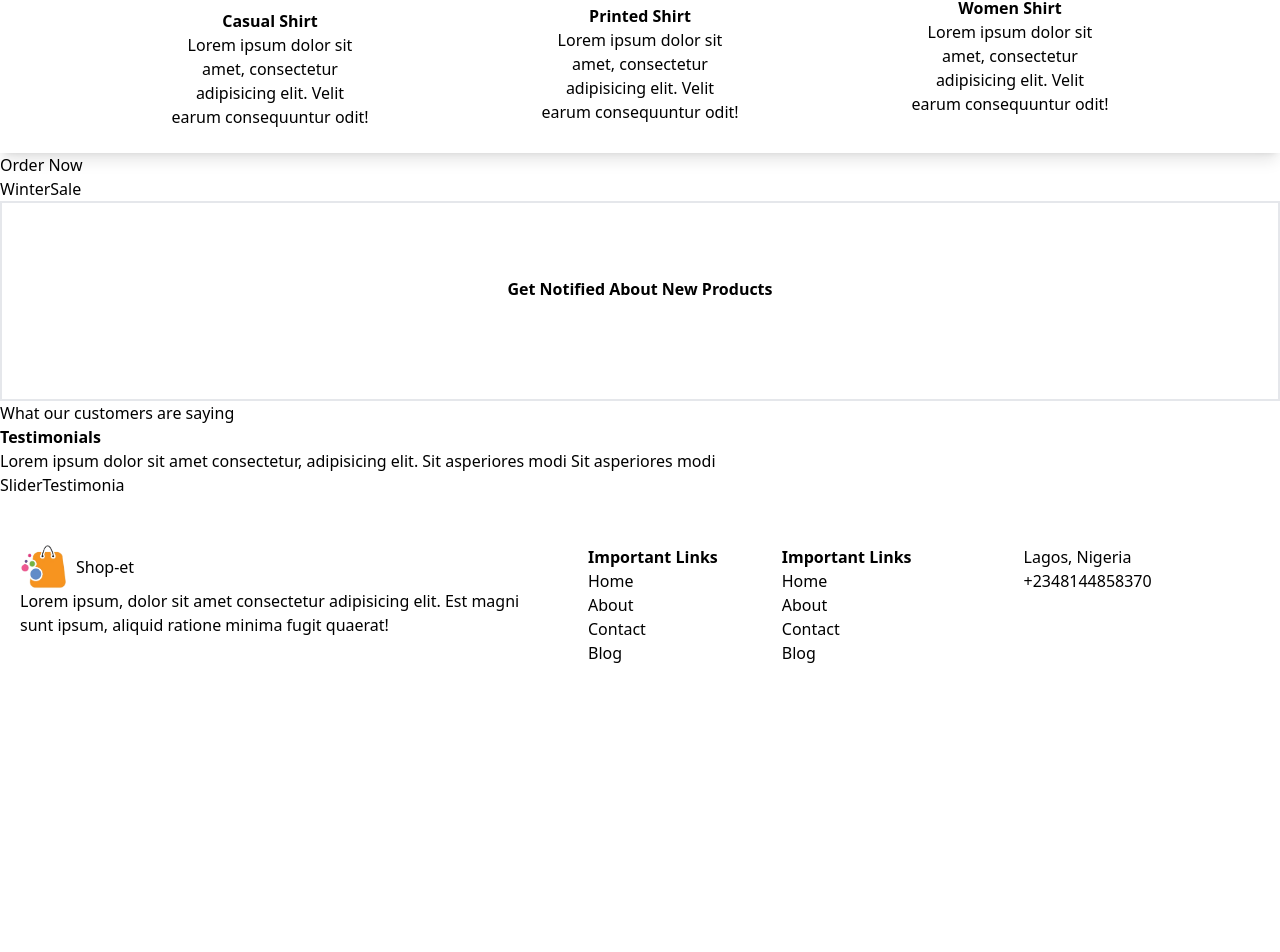
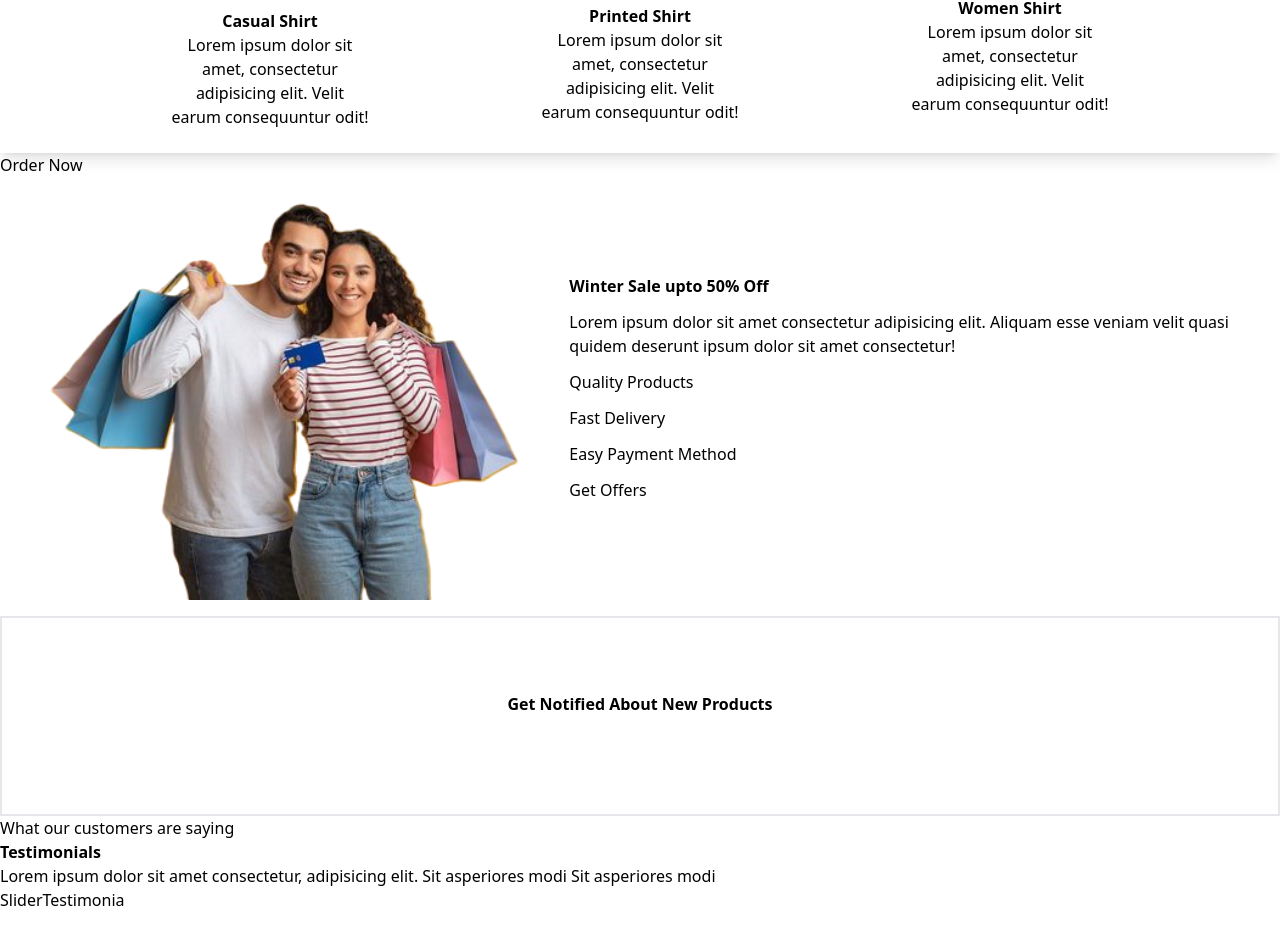
Before and after one commit to Kkebuka/shop-et, a React (Create React App) app: page / in a window 1280 px wide. Shown: the part 1566-2518 px from the top of the page. Before the commit the page ends 2463 px from the top, so only its background shows below. Built offline with nearby package versions, Linux system fonts and the light colour scheme.

Commit message:
winter sale components

```diff
--- a/src/components/WinterSale.js
+++ b/src/components/WinterSale.js
@@ -1,7 +1,31 @@
 import React from "react";
+import woman from "../assets/hero/shopping.png";
 
 function WinterSale() {
-  return <div>WinterSale</div>;
+  const qualities = [
+    { key: 0, icon: "", text: "Quality Products" },
+    { key: 1, icon: "", text: "Fast Delivery" },
+    { key: 2, icon: "", text: "Easy Payment Method" },
+    { key: 3, icon: "", text: "Get Offers" },
+  ];
+  return (
+    <div className="  container mx-auto flex flex-col items-center justify-evenly lg:flex-row mb-4">
+      <img src={woman} alt="woman with bags" className="w-[500px] " />
+      <div className="px-4 py-6 flex flex-col gap-3 lg:w-[700px]">
+        <strong>Winter Sale upto 50% Off</strong>
+        <p>
+          Lorem ipsum dolor sit amet consectetur adipisicing elit. Aliquam esse
+          veniam velit quasi quidem deserunt ipsum dolor sit amet consectetur!
+        </p>
+        {qualities.map((quality) => (
+          <div key={quality.key}>
+            {/* icon here */}
+            <h2>{quality.text}</h2>
+          </div>
+        ))}
+      </div>
+    </div>
+  );
 }
 
 export default WinterSale;
```
